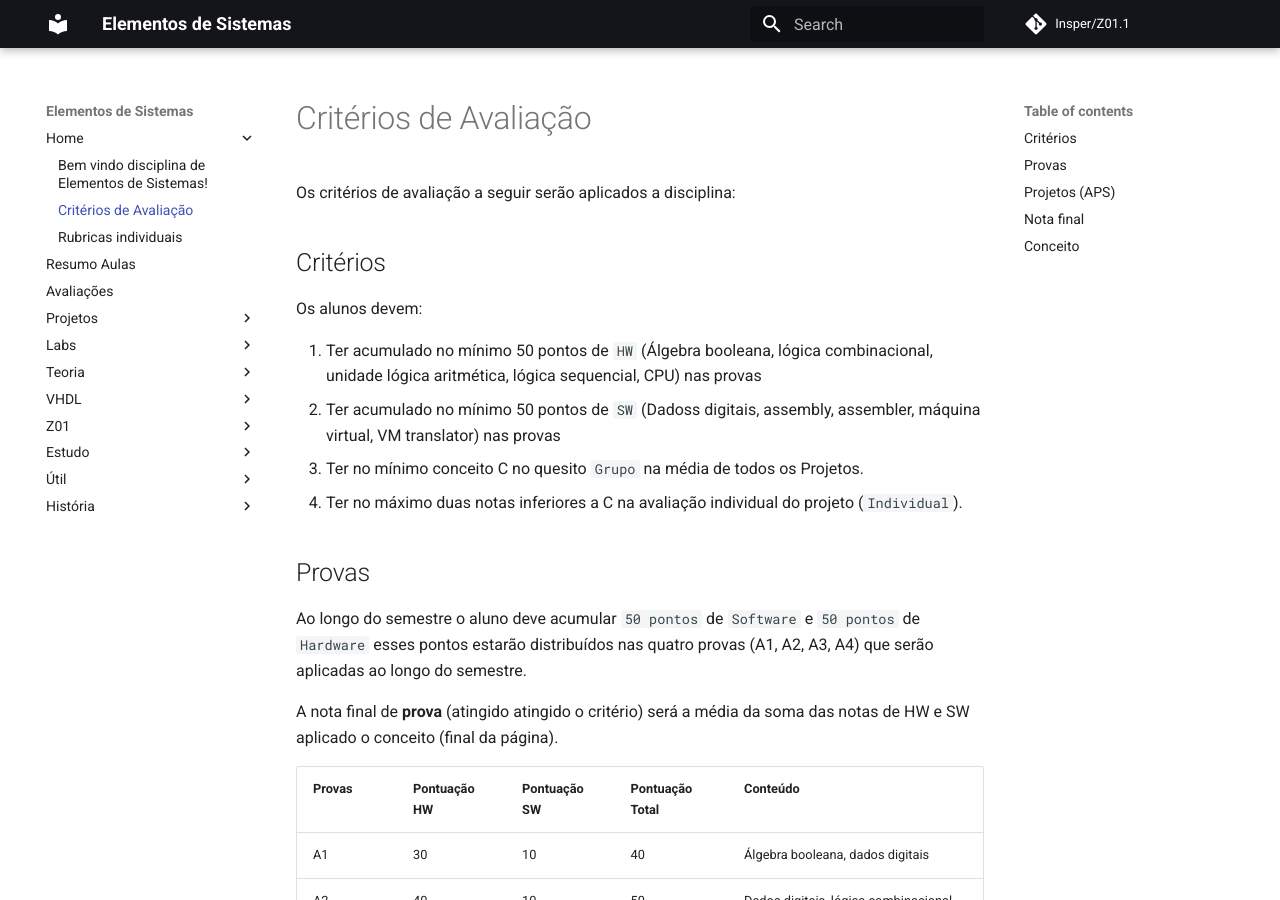
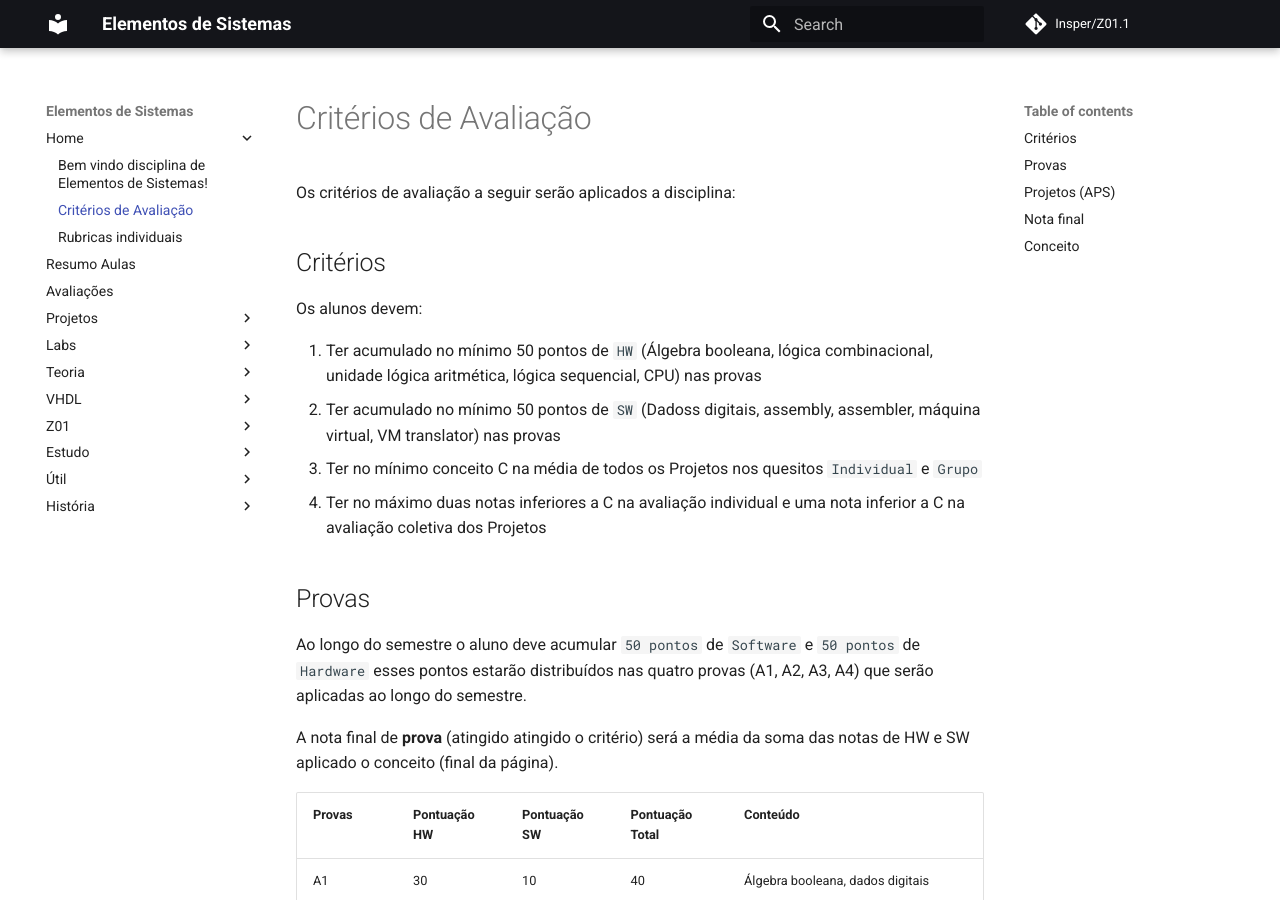
Before and after one commit to Insper/22b-Z01.1, an MkDocs documentation site: the page built from docs-src/Sobre-Criterios-de-Avaliacao.md, in a window 1280 px wide and 900 px high. Built offline with MkDocs 1.6.1 and Material for MkDocs 9.7.7, drawn with Linux system fonts in a browser that asks for light colours; nearby versions of some CDN libraries; comment, search, counter and statistics services are not loaded.

Commit message:
Update Sobre-Criterios-de-Avaliacao.md

```diff
--- a/docs-src/Sobre-Criterios-de-Avaliacao.md
+++ b/docs-src/Sobre-Criterios-de-Avaliacao.md
@@ -8,8 +8,8 @@ Os alunos devem:
 
 1. Ter acumulado no mínimo 50 pontos de `HW` (Álgebra booleana, lógica combinacional, unidade lógica aritmética, lógica sequencial, CPU) nas provas
 1. Ter acumulado no mínimo 50 pontos de `SW` (Dadoss digitais, assembly, assembler, máquina virtual, VM translator) nas provas
-1. Ter no mínimo conceito C no quesito `Grupo` na média de todos os Projetos.
-1. Ter no máximo duas notas inferiores a C na avaliação individual do projeto (`Individual`).
+1. Ter no mínimo conceito C na média de todos os Projetos nos quesitos `Individual` e `Grupo`
+1. Ter no máximo duas notas inferiores a C na avaliação individual e uma nota inferior a C na avaliação coletiva dos Projetos
 
 ## Provas
 
```
